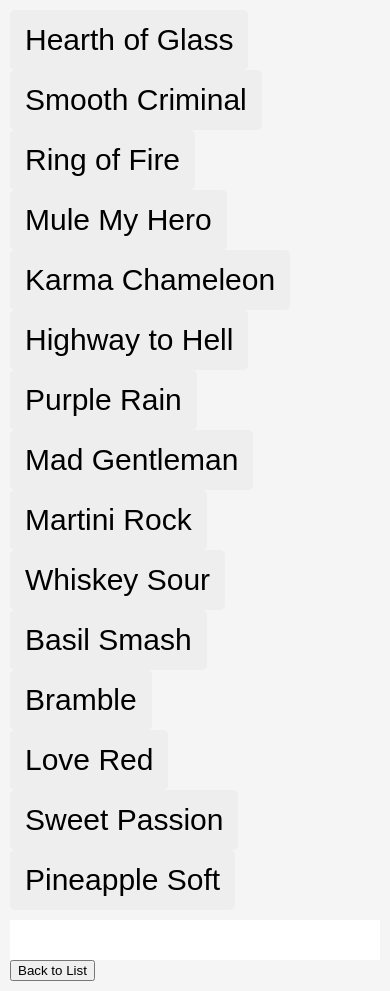
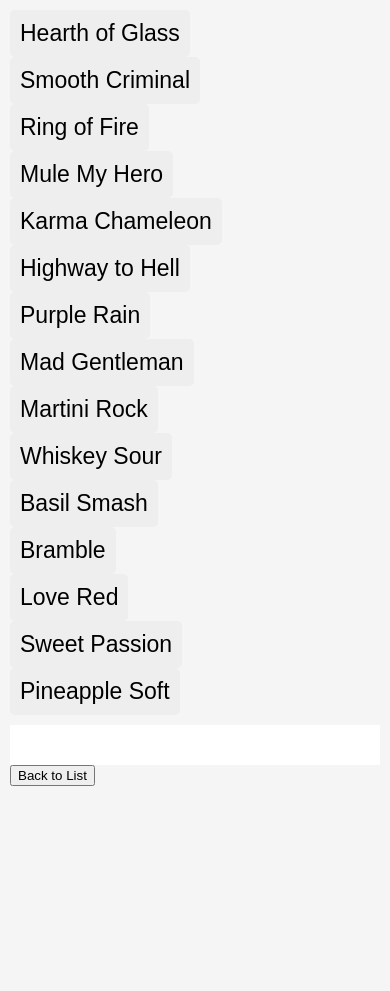
Before and after one commit to BrennoBener/MeusDrinks, a plain HTML site: page index.html in a window 390 px wide. After the commit the page ends 844 px from the top, so only its background shows below. Drawn offline with Linux system fonts and the light colour scheme.

Commit message:
Update style.css

```diff
--- a/style.css
+++ b/style.css
@@ -18,8 +18,8 @@ body {
   }
   @media (max-width: 600px) {
   .button {
-    padding: 20px;
-    font-size: 28px;
+    padding: 10px;
+    font-size: 23px;
   }
 }
 }
@@ -29,14 +29,12 @@ body {
   justfy-content: center;
   background-color: #eee;
   align-items: center;
-  flex-wrap: wrap;
   border: none;
   border-radius: 5px;
-  padding: 15px;
+  padding: 10px;
   text-align: center;
-  font-size: 30px;
+  font-size: 23px;
   cursor: pointer;
-  line-height: 1;
 }
 
 .button:hover {
```
